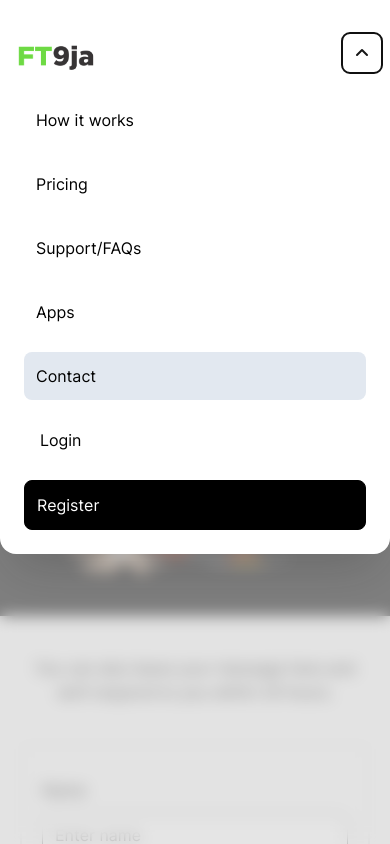
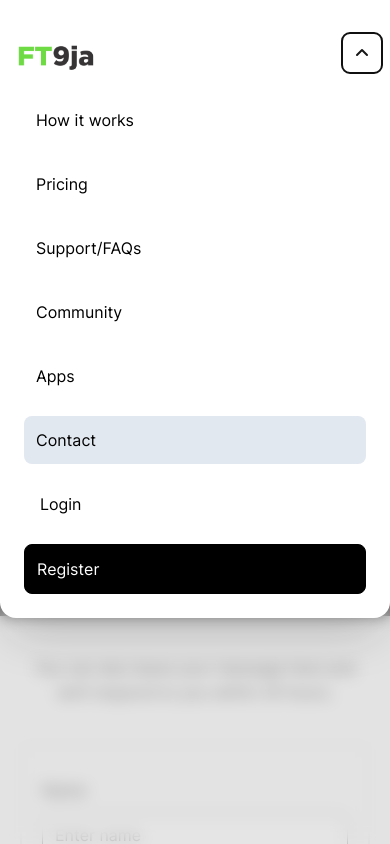
Before and after one commit to codefromahmad/pocket-tailwind-next, a Next.js app: page /contact in a window 390 px wide. Both pictures are taken after a click on the button "Toggle site navigation". Shown: the top 844 px of the page. Built offline with nearby package versions, Linux system fonts and the light colour scheme.

Commit message:
Apps link added

```diff
--- a/src/components/Header.jsx
+++ b/src/components/Header.jsx
@@ -72,6 +72,7 @@ export function Header() {
               </Link>
               <Link href="https://www.community.ft9ja.com/">
                 <a
+                  target="_blank"
                   className={`mx-1 rounded-lg p-3 ${
                     router.pathname === '#' ? 'bg-slate-200' : ''
                   } duration-300 hover:bg-slate-200`}
@@ -81,6 +82,7 @@ export function Header() {
               </Link>
               <Link href="https://ft9ja.netlify.app/">
                 <a
+                  target="_blank"
                   className={`mx-1 rounded-lg p-3 duration-300 hover:bg-slate-200`}
                 >
                   Apps
@@ -166,8 +168,17 @@ export function Header() {
                                 Support/FAQs
                               </a>
                             </Link>
+                            <Link href="https://www.community.ft9ja.com/">
+                              <a
+                                target="_blank"
+                                className={`rounded-lg p-3 duration-300 hover:bg-slate-200`}
+                              >
+                                Community
+                              </a>
+                            </Link>
                             <Link href="https://ft9ja.netlify.app/">
                               <a
+                                target="_blank"
                                 className={`rounded-lg p-3 duration-300 hover:bg-slate-200`}
                               >
                                 Apps
```
